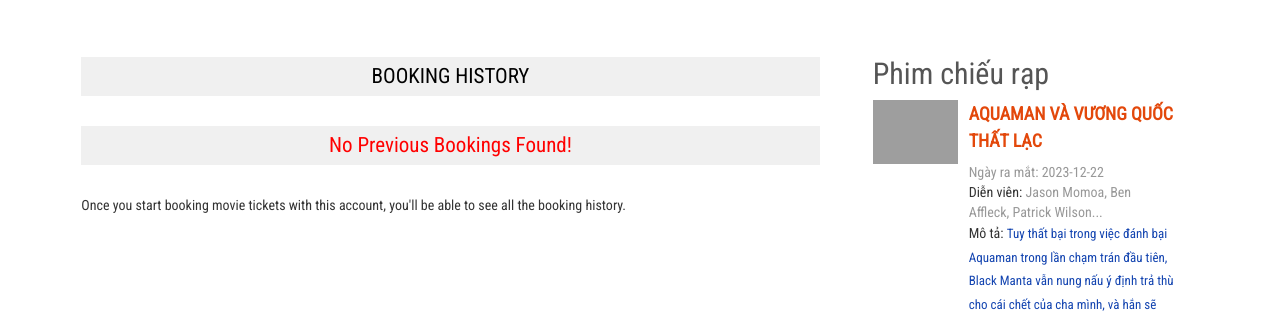
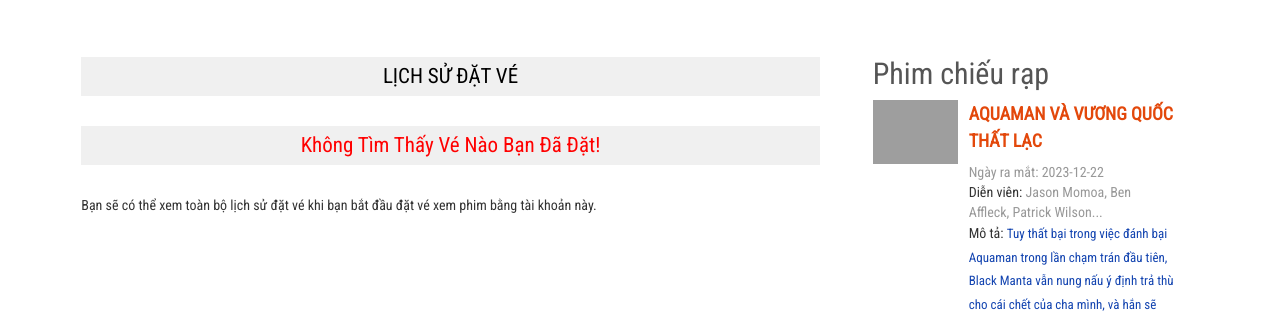
Before and after one commit to NghiaNon/Movie, a PHP site: page /profile.php in a window 1280 px wide. Shown: the part 191-506 px from the top of the page. Run offline with PHP 8.4, Linux system fonts and the light colour scheme; a user stored in the database is signed in; data comes from the database, SQL or seed files in the repository; data that the repository does not hold is empty; some libraries are stand-ins or nearby versions; grey boxes are pictures that could not be loaded.

Commit message:
chinh lai 1 2 3

```diff
--- a/contact.php
+++ b/contact.php
@@ -83,7 +83,7 @@
 									<span><textarea required name="subect"> </textarea></span>
 								</div>
 								<div>
-									<span><input type="submit" value="Gửi" style="backgroud-color:green;"></span>
+									<span><input type="submit" value="Gửi" style="background-color:green;"></span>
 								</div>
 							</form>
 						</div>
--- a/profile.php
+++ b/profile.php
@@ -10,7 +10,7 @@
 		<div class="content-top">
 			<div class="section group">
 				<div class="about span_1_of_2">
-					<h3 style="color:black;" class="text-center">BOOKING HISTORY</h3>
+					<h3 style="color:black;" class="text-center">LỊCH SỬ ĐẶT VÉ</h3>
 					<?php include('msgbox.php'); ?>
 					<?php
 					$bk = mysqli_query($con, "select * from tbl_bookings where user_id='" . $_SESSION['user'] . "'");
@@ -18,13 +18,13 @@
 					?>
 						<table class="table table-bordered">
 							<thead>
-								<th>Booking Id</th>
-								<th>Movie</th>
-								<th>Theatre</th>
-								<th>Screen</th>
-								<th>Show</th>
-								<th>Seats</th>
-								<th>Amount</th>
+								<th>ID vé</th>
+								<th>Phim</th>
+								<th>Rạp</th>
+								<th>Màn Hình</th>
+								<th>Buổi chiếu</th>
+								<th>Ghế ngồi</th>
+								<th>Số lượng</th>
 								<th></th>
 							</thead>
 							<tbody>
@@ -81,8 +81,8 @@
 					<?php
 					} else {
 					?>
-						<h3 style="color:red;" class="text-center">No Previous Bookings Found!</h3>
-						<p>Once you start booking movie tickets with this account, you'll be able to see all the booking history.</p>
+						<h3 style="color:red;" class="text-center">Không Tìm Thấy Vé Nào Bạn Đã Đặt!</h3>
+						<p>Bạn sẽ có thể xem toàn bộ lịch sử đặt vé khi bạn bắt đầu đặt vé xem phim bằng tài khoản này.</p>
 					<?php
 					}
 					?>
--- a/registration.php
+++ b/registration.php
@@ -13,7 +13,7 @@
     <div class="content-top" style="min-height:300px;padding:50px">
       <div class="col-md-4 col-md-offset-4">
         <div class="panel panel-default">
-          <div class="panel-heading">Đăng kí</div>
+          <div class="panel-heading">Đăng ký</div>
           <div class="panel-body">
             <form action="process_registration.php" method="post" id="form1">
               <div class="form-group has-feedback">
@@ -63,7 +63,7 @@
                 <span class="glyphicon glyphicon-lock form-control-feedback"></span>
               </div>
               <div class="form-group">
-                <button type="submit" class="btn btn-primary">Đăng kí</button>
+                <button type="submit" class="btn btn-primary" style="background-color:green;">Đăng ký</button>
               </div>
           </div>
         </div>
```
